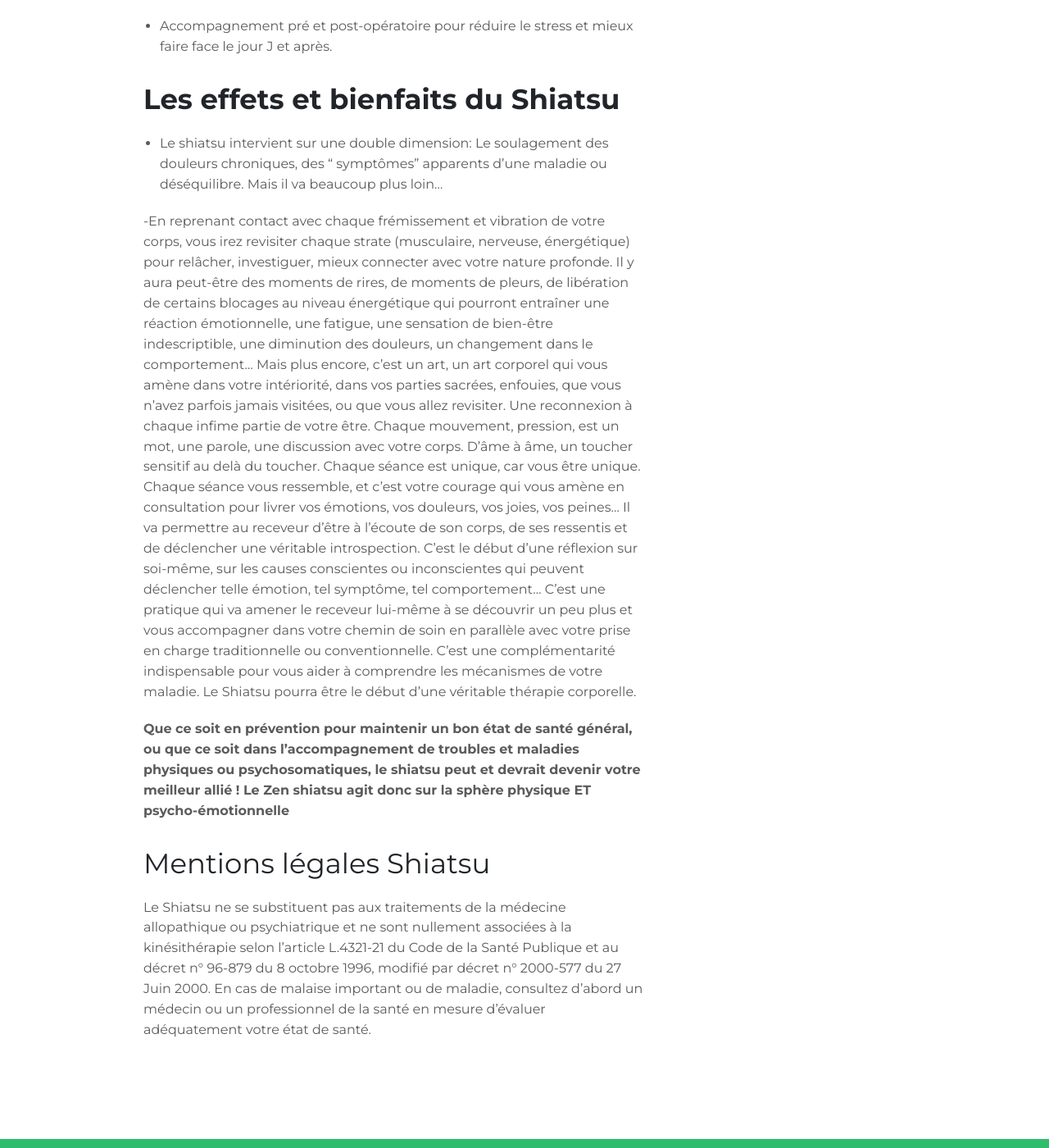
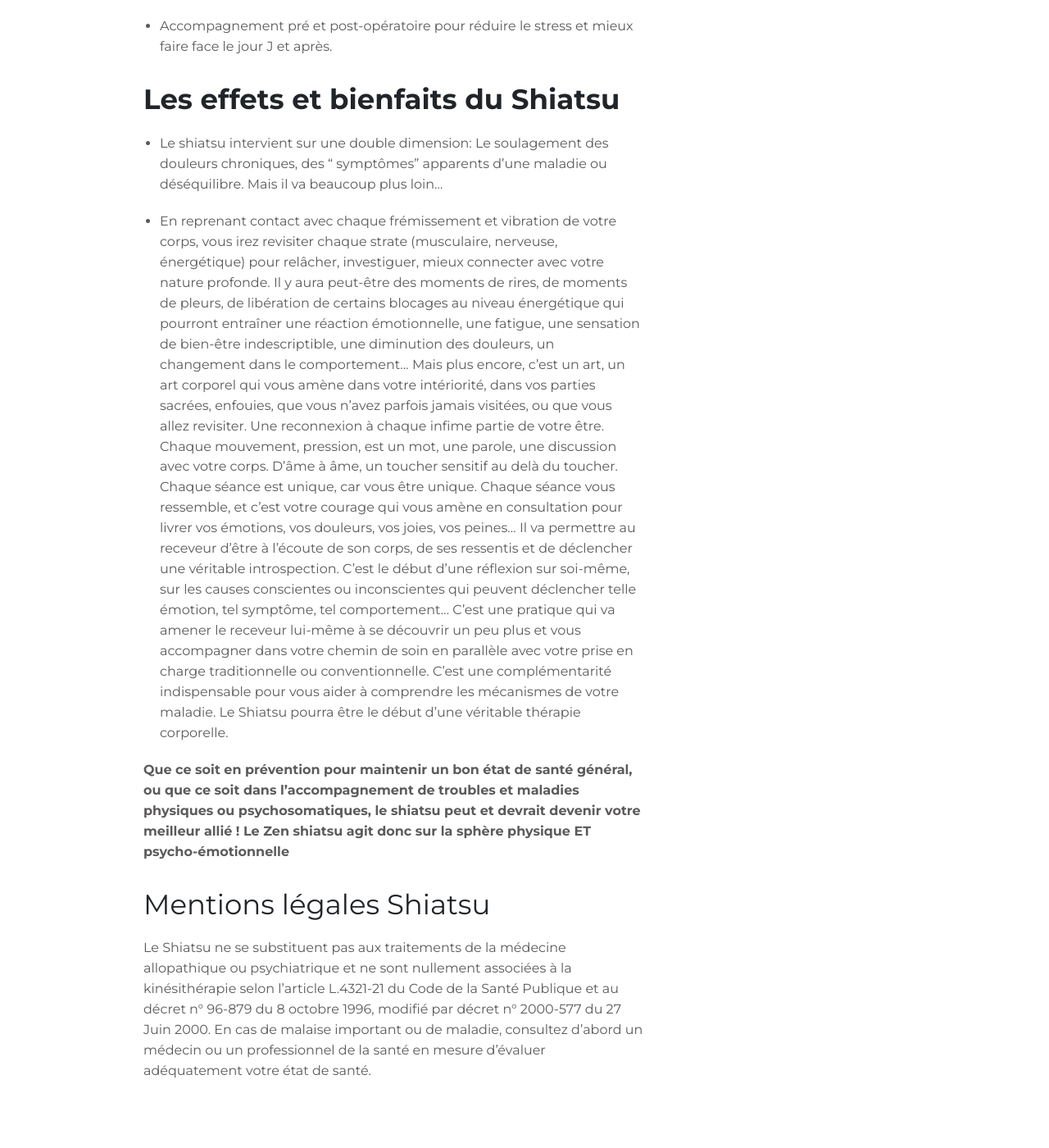
Before and after one commit to lekidejade/beta, a Jekyll site: the page built from shiatsu.md, in a window 1280 px wide and 1400 px high, scrolled down 4548 px. Shown: the whole window at 82% size. Built offline with Jekyll 4.4.1, drawn with Linux system fonts in a browser that asks for light colours; some of the changed text lies outside the part shown.

Commit message:
ponctuation

```diff
--- a/shiatsu.md
+++ b/shiatsu.md
@@ -41,15 +41,15 @@
 Le soin Shiatsu traditionnel se donne sur futon, le receveur allongé. Il peut aussi être fait sur table notamment dans les cabinets où je consulte. Pour certaines personnes qui ne peuvent pas du tout s’allonger, il peut être fait sur une chaise.
 Le soin se fait habillé dans une tenue décontractée pour être à l’aise, idéalement avec un tissu souple et fin.
 
-**La séance se déroule de la façon suivante**
+**La séance se déroule de la façon suivante:**
 
-**-Accueil avec une boisson chaude** pour vous plonger dans une bulle, un moment suspendu
+** -Accueil avec une boisson chaude** pour vous plonger dans une bulle, un moment suspendu
 
-**-Un bilan par l’observation** de votre posture, votre structure anatomique et caractéristiques physiques
+**- Un bilan par l’observation** de votre posture, votre structure anatomique et caractéristiques physiques
 
-**-Un échange de 15 min** sur vos antécédents médicaux et raisons qui vous amène à consulter (sommeil, alimentation, troubles physiques et/ou psychiques)
+**- Un échange de 15 min** sur vos antécédents médicaux et raisons qui vous amène à consulter (sommeil, alimentation, troubles physiques et/ou psychiques)
 
-**-Un bilan par l’écoute** le son de votre voix, votre respiration, votre débit de parole pendant l’échange, etc.
+**- Un bilan par l’écoute** le son de votre voix, votre respiration, votre débit de parole pendant l’échange, etc.
 
 **-Allongé sur le dos** j'établis un premier contact par le ventre afin de ressentir les déséquilibres des organes sur lesquels nous allons travailler pendant la séance via les méridiens correspondants.
 Pour les plus curieux : En shiatsu, on identifie les zones Kyo ( lié au Yin) comme étant en vide, manque d'energie, et les zone Jitsu (lié au Yang) en plein, excès d'énergie. Il est possible de réguler ce déséqulibre en connectant comme un système de polarité: moins et plus. On disperse l'energie quand il y en a trop et on la renvoie vers la zone de vide. On tonifie la zone de vide en récupérant le surplus qui est ailleurs.
@@ -92,7 +92,7 @@
 
 - Le shiatsu intervient sur une double dimension: Le soulagement des douleurs chroniques, des " symptômes" apparents d'une maladie ou déséquilibre. Mais il va beaucoup plus loin...
 
--En reprenant contact avec chaque frémissement et vibration de votre corps, vous irez revisiter chaque strate (musculaire, nerveuse, énergétique) pour relâcher, investiguer, mieux connecter avec votre nature profonde.  Il y aura peut-être des moments de rires, de moments de pleurs, de libération de certains blocages au niveau énergétique qui pourront entraîner une réaction émotionnelle, une fatigue, une sensation de bien-être indescriptible, une diminution des douleurs, un changement dans le comportement…
+- En reprenant contact avec chaque frémissement et vibration de votre corps, vous irez revisiter chaque strate (musculaire, nerveuse, énergétique) pour relâcher, investiguer, mieux connecter avec votre nature profonde.  Il y aura peut-être des moments de rires, de moments de pleurs, de libération de certains blocages au niveau énergétique qui pourront entraîner une réaction émotionnelle, une fatigue, une sensation de bien-être indescriptible, une diminution des douleurs, un changement dans le comportement…
 Mais plus encore, c'est un art, un art corporel qui vous amène dans votre intériorité, dans vos parties sacrées, enfouies, que vous n'avez parfois jamais visitées, ou que vous allez revisiter. Une reconnexion à chaque infime partie de votre être. Chaque mouvement, pression, est un mot, une parole, une discussion avec votre corps. D'âme à âme, un toucher sensitif au delà du toucher.
 Chaque séance est unique, car vous être unique. Chaque séance vous ressemble, et c'est votre courage qui vous amène en consultation pour livrer vos émotions, vos douleurs, vos joies, vos peines...
 Il va permettre au receveur d’être à l’écoute de son corps, de ses ressentis et de déclencher une véritable introspection. C’est le début d’une réflexion sur soi-même, sur les causes conscientes ou inconscientes qui peuvent déclencher telle émotion, tel symptôme, tel comportement... C’est une pratique qui va amener le receveur lui-même à se découvrir un peu plus et vous accompagner dans votre chemin de soin en parallèle avec votre prise en charge traditionnelle ou conventionnelle. C’est une complémentarité indispensable pour vous aider à comprendre les mécanismes de votre maladie.
```
